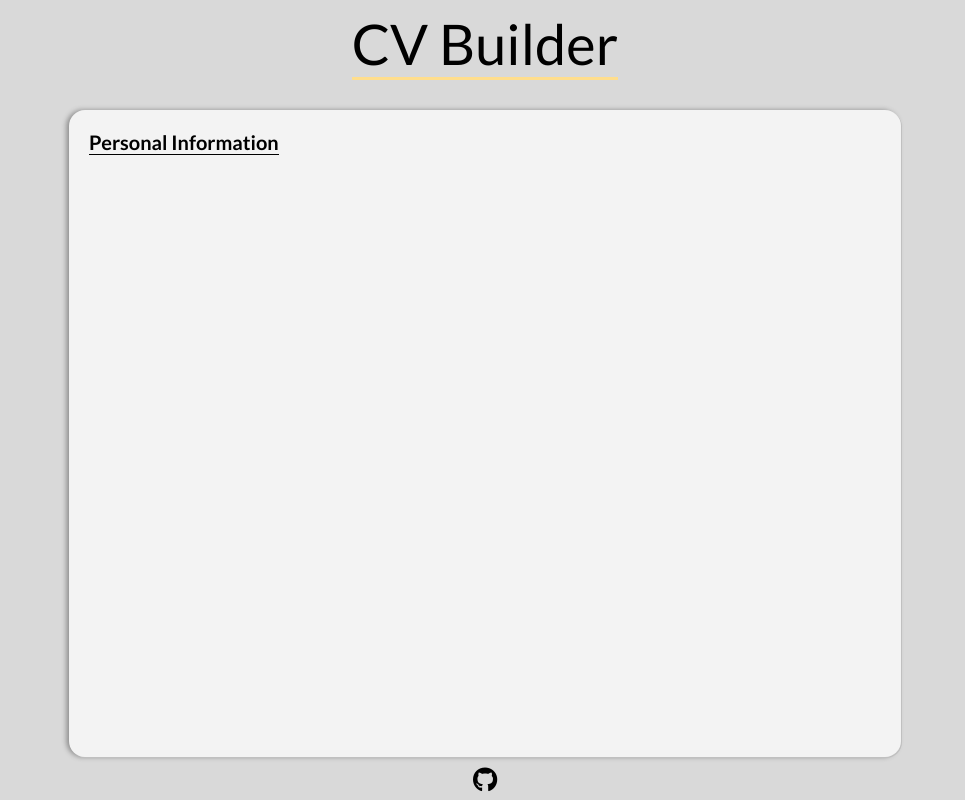
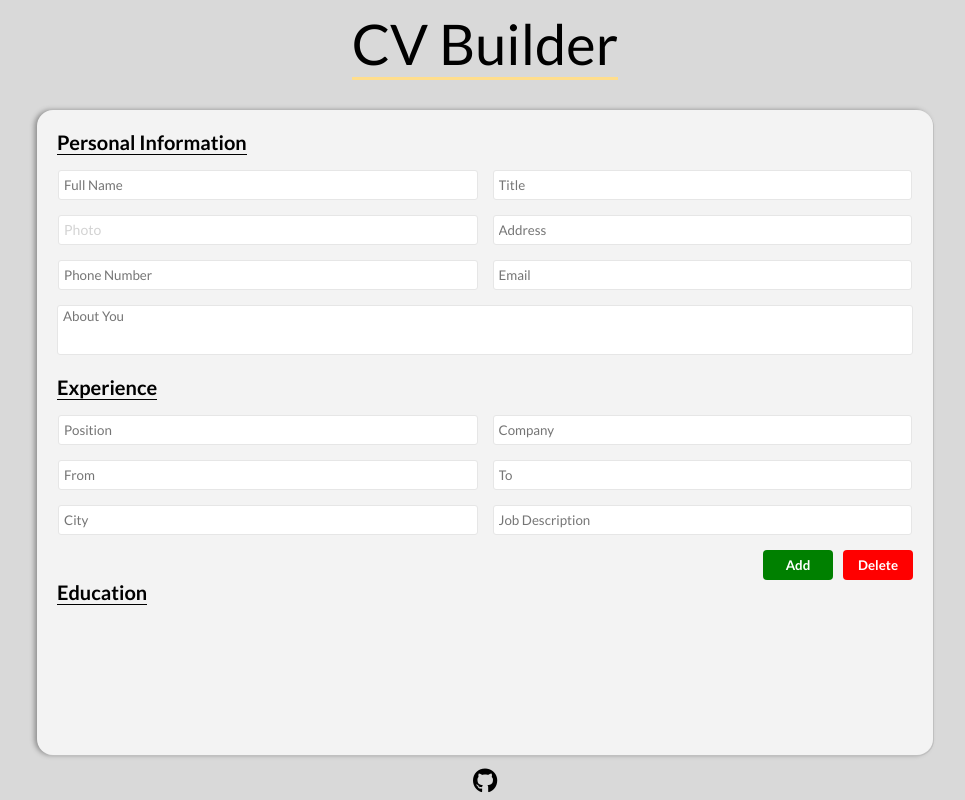
Before and after one commit to igips/cv-application, a React (Create React App) app: page / in a window 1280 px wide. Shown: the whole page, without its empty margins (155-1120 px from the left). Built offline with nearby package versions, Linux system fonts and the light colour scheme.

Commit message:
Create experience section

```diff
--- a/package.json
+++ b/package.json
@@ -34,5 +34,8 @@
       "last 1 firefox version",
       "last 1 safari version"
     ]
+  },
+  "devDependencies": {
+    "eslint-config-prettier": "^8.3.0"
   }
 }
--- /dev/null
+++ b/src/components/Button.js
@@ -0,0 +1,20 @@
+import React from "react";
+import "../styles/Button.css";
+
+class Button extends React.Component {
+	render() {
+		let button;
+
+		if (this.props.type === "delete") {
+			button = <button className="delButton">Delete</button>;
+		} else if (this.props.type === "add") {
+			button = <button className="addButton">Add</button>;
+		}
+
+		return (
+			button
+		);
+	}
+}
+
+export default Button;
--- /dev/null
+++ b/src/components/Experience.js
@@ -0,0 +1,28 @@
+import React from "react";
+import Input from "./Input";
+import Button from "./Button";
+
+class Experience extends React.Component {
+	constructor(props) {
+		super(props);
+	}
+
+	render() {
+		return (
+			<div className="formLine">
+				<Input for="Position"></Input>
+				<Input for="Company"></Input>
+				<Input for="From"></Input>
+				<Input for="To"></Input>
+				<Input for="City"></Input>
+				<Input for="Job Description"></Input>
+				<div className="buttonDiv">
+					<Button type="add"></Button>
+					<Button type="delete"></Button>
+				</div>
+			</div>
+		);
+	}
+}
+
+export default Experience;
--- /dev/null
+++ b/src/components/Input.js
@@ -0,0 +1,35 @@
+import React from "react";
+import "../styles/Input.css";
+
+
+
+class Input extends React.Component {
+
+
+    render() {
+        let input;
+
+        if(this.props.input === undefined) {
+            input = <input type="text" placeholder={this.props.for} />;
+
+        } else if (this.props.input === "file") {
+            input = <label><span>Photo</span><input id="img" type="file" accept="image/*" /></label>
+
+        } else if (this.props.input === "num") {
+            input = <input type="number" placeholder={this.props.for}/>
+
+        } else if (this.props.input === "email") {
+            input = <input type="email" placeholder={this.props.for} />
+
+        } else if (this.props.input === "textarea") {
+            input = <textarea  placeholder={this.props.for}></textarea>
+        }
+
+
+        return(
+            input
+        );
+    }
+}
+
+export default Input;
--- /dev/null
+++ b/src/components/PersonalInfo.js
@@ -0,0 +1,24 @@
+import React from "react";
+import Input from "./Input";
+
+class PersonalInfo extends React.Component {
+	constructor(props) {
+		super(props);
+	}
+
+	render() {
+		return (
+			<div className="formLine">
+				<Input for="Full Name"></Input>
+				<Input for="Title"></Input>
+				<Input for="Photo" input="file"></Input>
+				<Input for="Address"></Input>
+				<Input for="Phone Number" input="num"></Input>
+				<Input for="Email" input="email"></Input>
+				<Input for="About You" input="textarea"></Input>
+			</div>
+		);
+	}
+}
+
+export default PersonalInfo;
--- a/src/components/form.js
+++ b/src/components/form.js
@@ -1,5 +1,9 @@
 import React from "react";
 import "../styles/Form.css";
+import PersonalInfo from "./PersonalInfo";
+import Experience from "./Experience";
+import Button from "./Button"
+import Input from "./Input"
 
 class Form extends React.Component {
 	constructor(props) {
@@ -8,9 +12,14 @@ class Form extends React.Component {
 
 	render() {
 		return (
-			<div className="form">
+			<main className="form">
 				<p>Personal Information</p>
-			</div>
+				<PersonalInfo></PersonalInfo>
+				<p className="notFirstPara">Experience</p>
+				<Experience></Experience>
+				<p>Education</p>
+
+			</main>
 		);
 	}
 }
--- a/src/styles/App.css
+++ b/src/styles/App.css
@@ -1,5 +1,7 @@
 * {
 	margin: 0px;
+	font-family: "Bebas Neue", cursive;
+	font-family: "Lato", sans-serif;
 }
 
 html {
--- /dev/null
+++ b/src/styles/Button.css
@@ -0,0 +1,36 @@
+button {
+    width: 70px;
+    border: none;
+    height: 30px;
+    border-radius: 4px;
+    color: white;
+    font-weight: 600;
+    cursor: pointer;
+}
+
+.delButton {
+    background-color: red;
+
+}
+
+.addButton {
+    background-color: green;
+}
+
+
+.delButton:hover {
+    background-color: #CC0000;
+}
+
+.addButton:hover {
+    background-color: #004D00;
+}
+
+@media (max-width: 480px) {
+
+    button {
+        width: 100%;
+    }
+
+
+}
--- /dev/null
+++ b/src/styles/Input.css
@@ -0,0 +1,43 @@
+input[type="text"], input[type="number"], input[type="email"], textarea {
+    border: none;
+    height: 30px;
+    border-radius: 3px;
+    width: 49%;
+    padding-left: 5px;
+    border: 1px solid #E6E6E6;
+}
+
+textarea {
+    width: 100%;
+    height: 50px;
+    resize: none;
+}
+
+
+
+@media (max-width: 990px) {
+	input[type="text"], input[type="number"], input[type="email"] {
+        width: 48%;
+    }
+
+    textarea {
+        width: 98%;
+    }
+
+
+}
+
+@media (max-width: 790px) {
+
+    textarea {
+        width: 99%;
+    }
+
+
+}
+
+@media (max-width: 480px) {
+	input[type="text"], input[type="number"], input[type="email"] {
+        width: 100%;
+    }
+}
--- a/src/styles/form.css
+++ b/src/styles/form.css
@@ -1,6 +1,6 @@
 .form {
 	background-color: #f3f3f3;
-	width: 65%;
+	width: 70%;
 	box-shadow: 1px 1px #c0c0c0, -2.5px 0 0.3em #8d8d8d;
 	font-family: "Bebas Neue", cursive;
 	font-family: "Lato", sans-serif;
@@ -20,10 +20,51 @@ p {
 	border-bottom: 1px solid black;
 }
 
-@media (max-width: 1200px) {
+.formLine {
+    display: flex;
+    flex-wrap: wrap;
+    justify-content: center;
+    gap: 15px;
+}
+
+label {
+    border: none;
+    height: 30px;
+    border-radius: 3px;
+    width: 49%;
+    padding-left: 5px;
+    border: 1px solid #E6E6E6;
+    background-color: white;
+    padding-top: 5px;
+    color: lightgrey;
+    font-size: 14px;
+}
+
+input[type="file"] {
+    display: none;
+}
+
+.notFirstPara {
+    margin-top: 20px;
+}
+
+.buttonDiv {
+    width: 100%;
+    display: flex;
+    justify-content: flex-end;
+    gap: 10px;
+}
+
+@media (max-width: 1250px) {
 	.form {
 		width: 80%;
 	}
+}
+
+@media (max-width: 990px) {
+	label {
+        width: 48%;
+    }
 }
 
 @media (max-width: 900px) {
@@ -31,3 +72,11 @@ p {
 		width: 90%;
 	}
 }
+
+
+
+@media (max-width: 480px) {
+	label {
+        width: 100%;
+    }
+}
```
Also changed, not shown: 2 other files (tests, documents, lock files or other folders).
